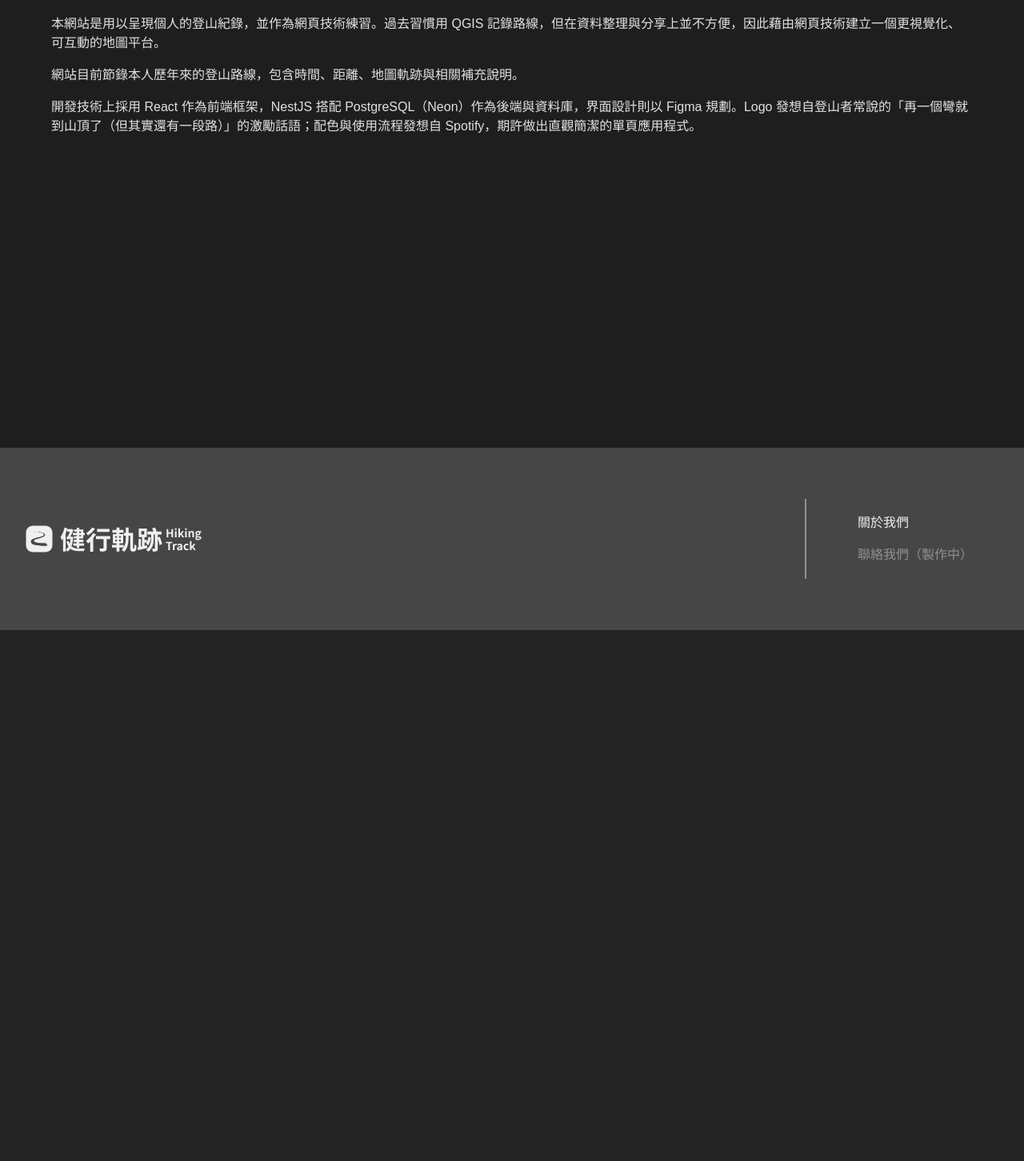
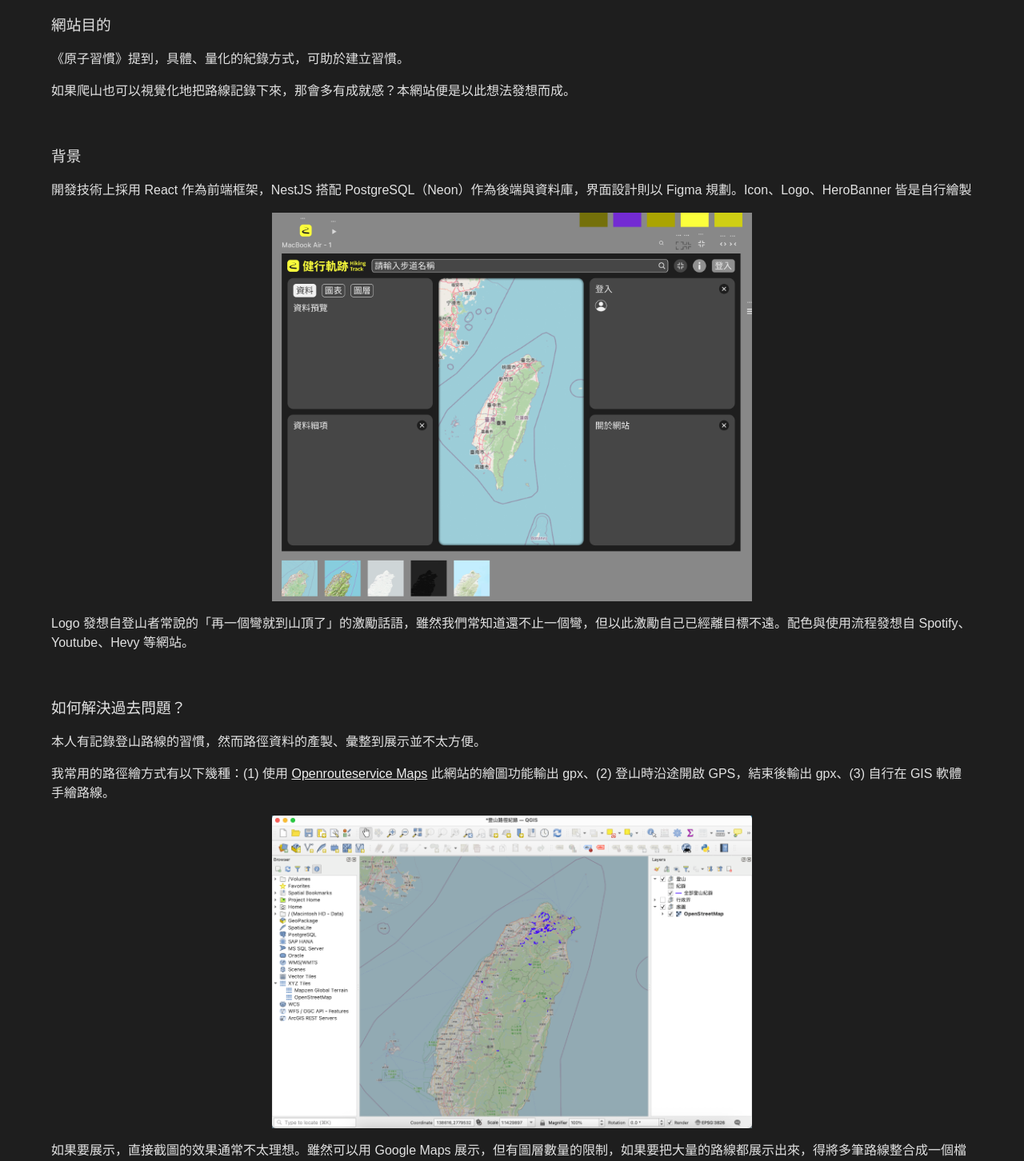
Before and after one commit to CharlieWuuu/hiking_map, a React (Vite) app in the folder hiking_map_frontend/: page /intro in a window 1280 px wide. Shown: the part 120-1572 px from the top of the page at 80% size. Before the commit the page ends 908 px from the top, so only its background shows below. Built offline with nearby package versions, Linux system fonts and the light colour scheme; no server answers.

Commit message:
[add] 1.  地圖線段加上文字標示 2. 介紹文字調整

```diff
--- a/hiking_map_frontend/src/components/Map/Map.scss
+++ b/hiking_map_frontend/src/components/Map/Map.scss
@@ -148,3 +148,14 @@
 .LineHover {
     box-shadow: 0 0 4px rgba(0, 0, 0, 0.6);
 }
+
+.line-tooltip {
+    background: transparent !important;
+    border: none !important;
+    box-shadow: none !important;
+    padding: 0 !important;
+    font-weight: bold;
+    color: #222;
+    text-shadow: -2px -2px 0 white, 2px -2px 0 white, -2px 2px 0 white, 2px 2px 0 white;
+    pointer-events: none; // 避免 hover 觸發問題
+}
--- a/hiking_map_frontend/src/components/Map/Map.tsx
+++ b/hiking_map_frontend/src/components/Map/Map.tsx
@@ -118,6 +118,7 @@ export default function Map() {
                 <ZoomControl position="bottomright" />
                 <ResizeEffect isResizing={isResizing} />
                 <Map_Layer />
+
                 {!geojson && (
                     <span className="onLoading">
                         <div className="loader"></div>
@@ -131,6 +132,22 @@ export default function Map() {
                             onEachFeature={(feature, layer) => {
                                 const pathLayer = layer as L.Path;
                                 const uuid = feature.properties?.uuid;
+                                const name = feature.properties?.name;
+                                const map = useMap();
+                                if (name) {
+                                    layer.bindTooltip(name, { permanent: false, direction: 'center', className: 'line-tooltip', opacity: 1 });
+
+                                    map.on('zoomend', () => {
+                                        const zoom = map.getZoom();
+
+                                        if (zoom >= 12) {
+                                            layer.bindTooltip(name, { permanent: true, direction: 'center', className: 'line-tooltip', opacity: 1 });
+                                        } else {
+                                            layer.bindTooltip(name, { permanent: false, direction: 'center', className: 'line-tooltip', opacity: 1 });
+                                        }
+                                    });
+                                }
+
                                 pathLayer.on({
                                     mouseover: () => setHoverFeatureUuid(uuid),
                                     mouseout: () => setHoverFeatureUuid(null),
--- a/hiking_map_frontend/src/pages/Intro.module.scss
+++ b/hiking_map_frontend/src/pages/Intro.module.scss
@@ -1,3 +1,6 @@
+@use '../styles/mixins' as mixins;
+@use '../styles/media' as media;
+@use '../styles/colors' as colors;
 .Intro {
     display: flex;
     flex-direction: column;
@@ -5,7 +8,22 @@
     align-items: start;
     gap: 1rem;
     height: 100%;
+    margin-bottom: 150px;
+
     p {
         text-align: left;
     }
+    a {
+        color: colors.$background_contrary;
+        text-decoration: underline;
+    }
+    img {
+        width: 100%;
+        max-width: 600px;
+        margin: auto;
+    }
+    @include media.media(lg) {
+        width: calc(100% - 2rem);
+        margin: 0 auto 150px auto;
+    }
 }
--- a/hiking_map_frontend/src/pages/Intro.tsx
+++ b/hiking_map_frontend/src/pages/Intro.tsx
@@ -1,13 +1,30 @@
 import styles from './Intro.module.scss';
+import GIS from '../assets/images/Intro_GIS.png';
+import Figma from '../assets/images/Intro_Figma.png';
 export default function Intro() {
     return (
         <div className={styles.Intro}>
             <h2>網站介紹</h2>
-            <p>本網站是用以呈現個人的登山紀錄，並作為網頁技術練習。過去習慣用 QGIS 記錄路線，但在資料整理與分享上並不方便，因此藉由網頁技術建立一個更視覺化、可互動的地圖平台。</p>
 
-            <p>網站目前節錄本人歷年來的登山路線，包含時間、距離、地圖軌跡與相關補充說明。</p>
+            <h3>網站目的</h3>
+            <p>《原子習慣》提到，具體、量化的紀錄方式，可助於建立習慣。</p>
+            <p>如果爬山也可以視覺化地把路線記錄下來，那會多有成就感？本網站便是以此想法發想而成。</p>
+            <br />
 
-            <p>開發技術上採用 React 作為前端框架，NestJS 搭配 PostgreSQL（Neon）作為後端與資料庫，界面設計則以 Figma 規劃。Logo 發想自登山者常說的「再一個彎就到山頂了（但其實還有一段路）」的激勵話語；配色與使用流程發想自 Spotify，期許做出直觀簡潔的單頁應用程式。</p>
+            <h3>背景</h3>
+            <p>開發技術上採用 React 作為前端框架，NestJS 搭配 PostgreSQL（Neon）作為後端與資料庫，界面設計則以 Figma 規劃。Icon、Logo、HeroBanner 皆是自行繪製</p>
+            <img src={Figma} alt="Figma" />
+            <p>Logo 發想自登山者常說的「再一個彎就到山頂了」的激勵話語，雖然我們常知道還不止一個彎，但以此激勵自己已經離目標不遠。配色與使用流程發想自 Spotify、Youtube、Hevy 等網站。</p>
+            <br />
+
+            <h3>如何解決過去問題？</h3>
+            <p>本人有記錄登山路線的習慣，然而路徑資料的產製、彙整到展示並不太方便。</p>
+            <p>
+                我常用的路徑繪方式有以下幾種：(1) 使用 <a href="https://classic-maps.openrouteservice.org/">Openrouteservice Maps</a> 此網站的繪圖功能輸出 gpx、(2) 登山時沿途開啟 GPS，結束後輸出 gpx、(3) 自行在 GIS 軟體手繪路線。
+            </p>
+            <img src={GIS} alt="GIS 操作示意圖" />
+            <p>如果要展示，直接截圖的效果通常不太理想。雖然可以用 Google Maps 展示，但有圖層數量的限制，如果要把大量的路線都展示出來，得將多筆路線整合成一個檔案，避免圖層數不夠。但如果要更新圖層，就不能只上傳一筆資料，要把原本的資料更新後重新上傳，並不太方便。</p>
+            <p>此外，如果想要展示資料、圖表分析，在 Google Maps 上也無法做到。因此把此概念發想成一個網站，並模擬成不同用戶都可以上傳自己資料的平台，將來也保留各種擴充可能。</p>
         </div>
     );
 }
```
Also changed, not shown: hiking_map_frontend/src/assets/images/Intro_Figma.png (added), hiking_map_frontend/src/assets/images/Intro_GIS.png (added).
